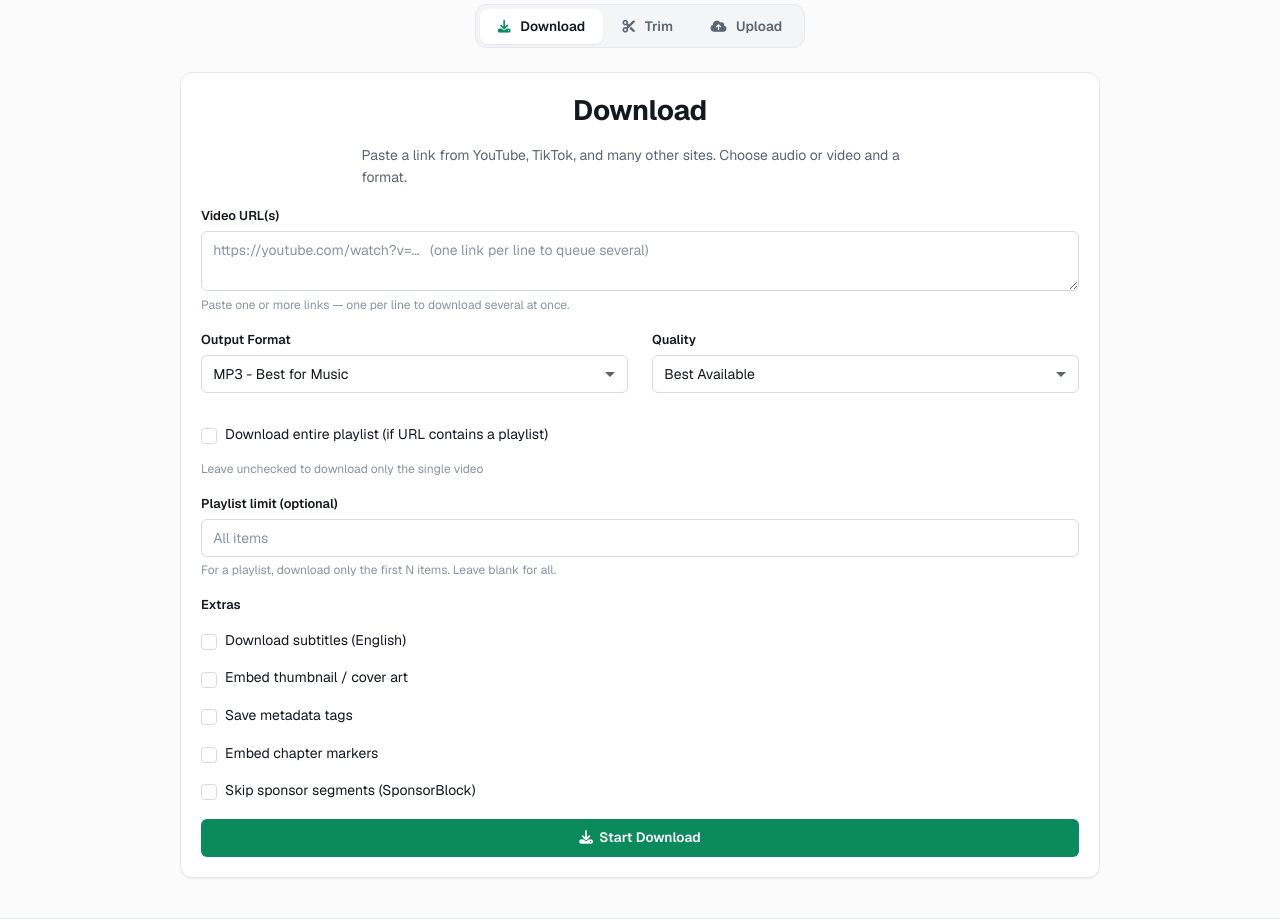
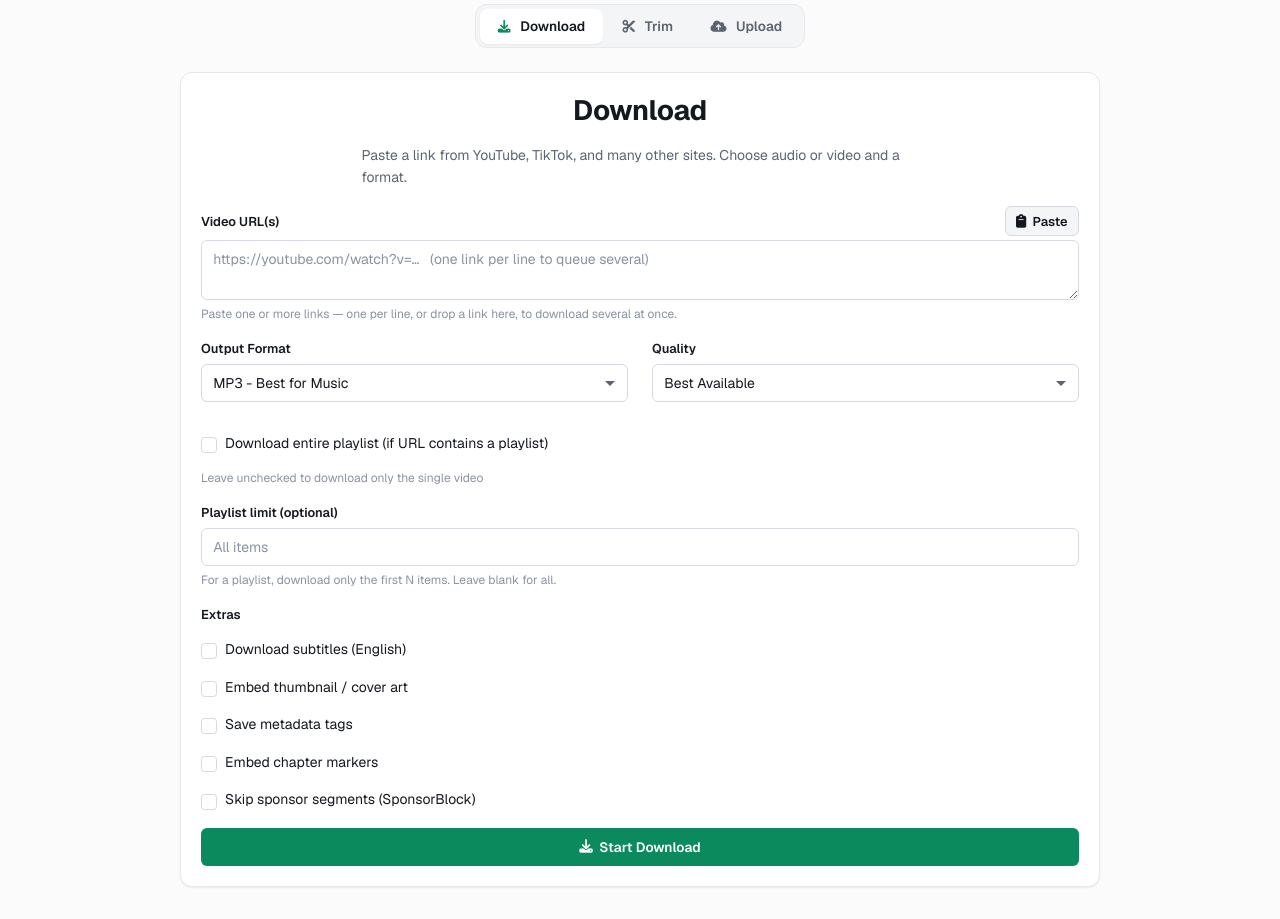
Before and after one commit to bomino/MediaSculp2.0, a Flask app: page / in a window 1280 px wide. Shown: the part 190-1109 px from the top of the page. Run offline with Flask 3, Linux system fonts and the light colour scheme; data that the repository does not hold is empty; some libraries are stand-ins or nearby versions.

Commit message:
Add paste button and drag-a-link to the download form
A Paste button pulls a URL from the clipboard (hidden when the browser
blocks clipboard reads) and dropping a link onto the URL box appends it,
each on its own line so multi-URL queuing still works.

Co-Authored-By: Claude Opus 4.8 (1M context) <noreply@anthropic.com>
Claude-Session: https://claude.ai/code/session_01JfnxF37V1LaWC7sCK9qzfo

```diff
--- a/static/styles.css
+++ b/static/styles.css
@@ -389,6 +389,12 @@ textarea.form-control { height: auto; }
 }
 
 .form-control::placeholder { color: var(--text-faint); }
+
+textarea.form-control.drag-over {
+    border-color: var(--accent);
+    box-shadow: var(--ring);
+    background: var(--accent-soft, rgba(16, 185, 129, 0.08));
+}
 
 select.form-control {
     cursor: pointer;
--- a/templates/index.html
+++ b/templates/index.html
@@ -45,10 +45,15 @@
                 <form action="/" method="POST" id="download-form">
                     <input type="hidden" name="csrf_token" value="{{ csrf_token() }}">
                     <div class="form-group">
-                        <label for="url" class="form-label">Video URL(s)</label>
+                        <div class="d-flex justify-content-between align-items-center mb-1">
+                            <label for="url" class="form-label mb-0">Video URL(s)</label>
+                            <button type="button" id="pasteUrlBtn" class="btn btn-sm btn-outline-secondary">
+                                <i class="fas fa-clipboard"></i> Paste
+                            </button>
+                        </div>
                         <textarea class="form-control" id="url" name="url" rows="2"
                                   placeholder="https://youtube.com/watch?v=…   (one link per line to queue several)" required></textarea>
-                        <div class="help-text">Paste one or more links — one per line to download several at once.</div>
+                        <div class="help-text">Paste one or more links — one per line, or drop a link here, to download several at once.</div>
                     </div>
 
                     <div class="row">
@@ -453,6 +458,44 @@ document.addEventListener('DOMContentLoaded', function() {
             });
         }
     })();
+
+    // Paste-from-clipboard button and drag-a-link support for the URL box.
+    (function () {
+        const urlBox = document.getElementById('url');
+        const pasteBtn = document.getElementById('pasteUrlBtn');
+        if (!urlBox) { return; }
+
+        function appendUrl(text) {
+            const value = (text || '').trim();
+            if (!value) { return; }
+            urlBox.value = urlBox.value.trim() ? urlBox.value.replace(/\s*$/, '') + '\n' + value : value;
+            urlBox.focus();
+        }
+
+        if (pasteBtn && navigator.clipboard && navigator.clipboard.readText) {
+            pasteBtn.addEventListener('click', function () {
+                navigator.clipboard.readText()
+                    .then(appendUrl)
+                    .catch(function () { urlBox.focus(); });
+            });
+        } else if (pasteBtn) {
+            pasteBtn.style.display = 'none';
+        }
+
+        urlBox.addEventListener('dragover', function (e) {
+            e.preventDefault();
+            urlBox.classList.add('drag-over');
+        });
+        urlBox.addEventListener('dragleave', function () {
+            urlBox.classList.remove('drag-over');
+        });
+        urlBox.addEventListener('drop', function (e) {
+            e.preventDefault();
+            urlBox.classList.remove('drag-over');
+            const text = e.dataTransfer.getData('text/uri-list') || e.dataTransfer.getData('text/plain');
+            appendUrl(text);
+        });
+    })();
 });
 </script>
 {% endblock %}
```
Also changed, not shown: README.md.
